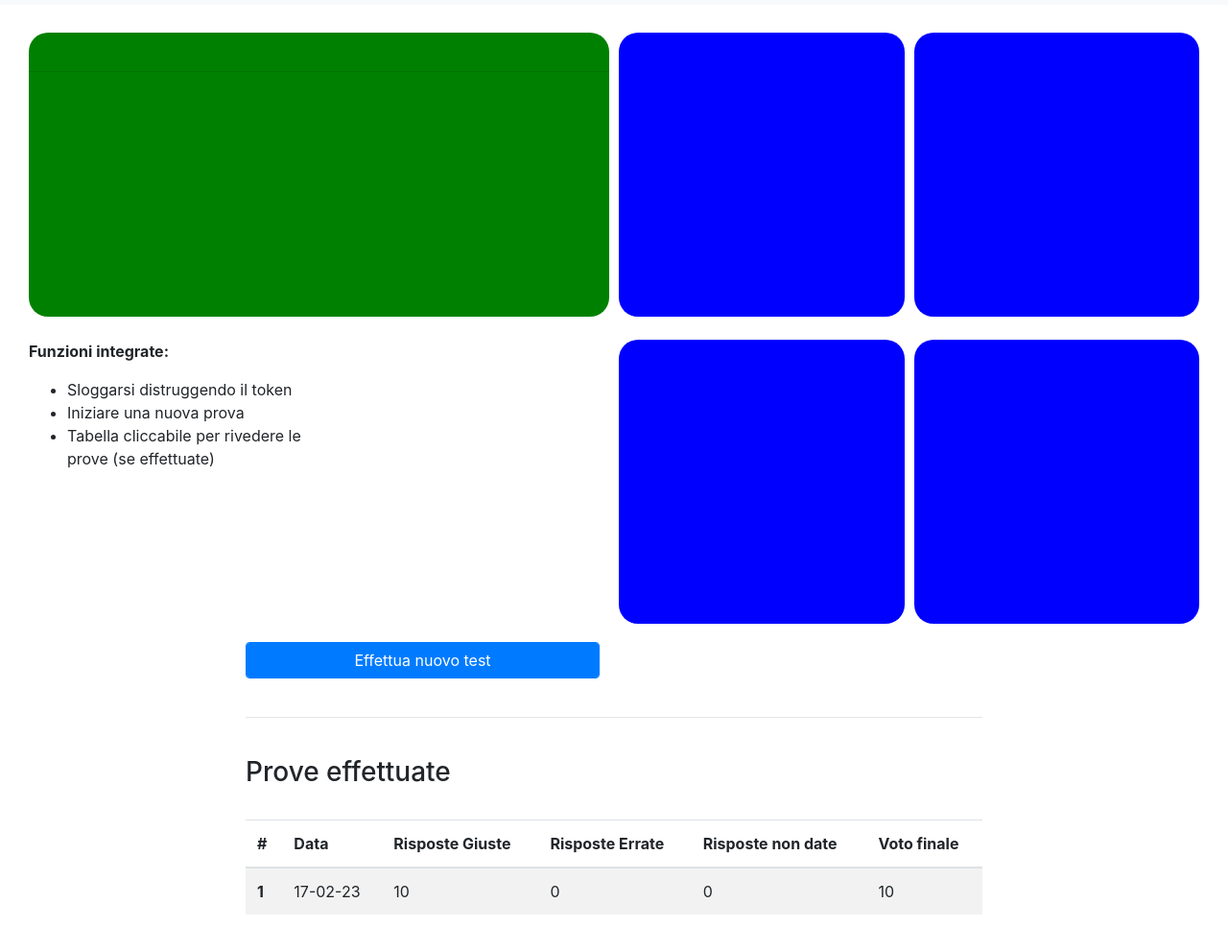
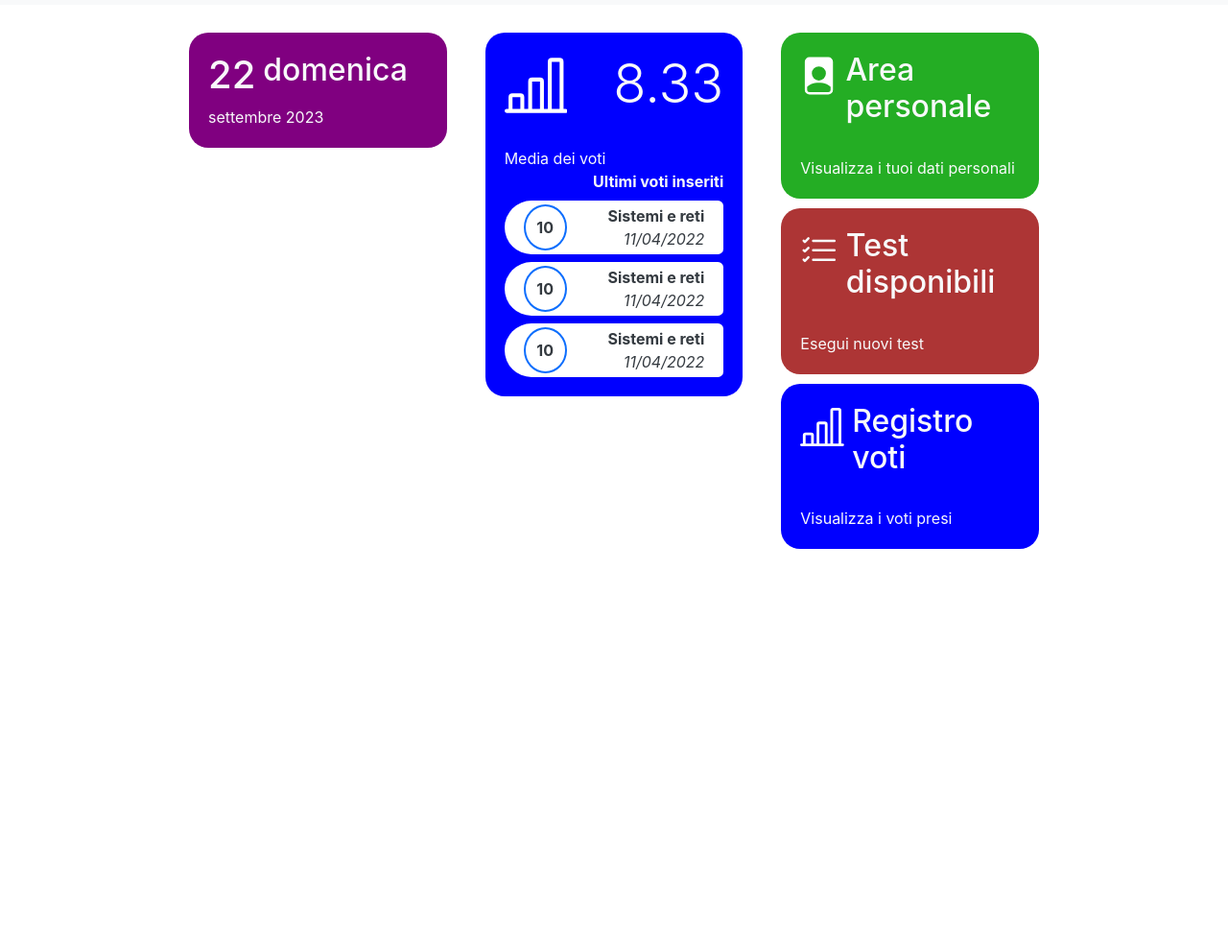
Before and after one commit to JustSani/ExamPlatform, a website: page static/html/personalPage.html in a window 1280 px wide. Shown: the part 89-1080 px from the top of the page at 96% size. After the commit the page ends 1026 px from the top, so only its background shows below. Drawn offline with nearby package versions, Linux system fonts and the light colour scheme; files that its build step writes are made by us from their sources; files whose address does not match are found by name.

Commit message:
Personal page update

```diff
--- a/static/html/personalPage.html
+++ b/static/html/personalPage.html
@@ -6,23 +6,36 @@
     <title>Zona personale</title>
 	<link rel="icon" href="img/icoVallauri.png" type="image/png" />
 	<link rel="stylesheet" href="fontawesome-free-5.11.2/css/all.css">
-    <link rel="stylesheet" href="bootstrap-4.2.1/css/bootstrap.min.css">
+    <link rel="stylesheet" href="https://cdn.jsdelivr.net/npm/bootstrap@4.3.1/dist/css/bootstrap.min.css" integrity="sha384-ggOyR0iXCbMQv3Xipma34MD+dH/1fQ784/j6cY/iJTQUOhcWr7x9JvoRxT2MZw1T" crossorigin="anonymous">
 
-    <script type="text/javascript" src="bootstrap-4.2.1/jquery/jquery.js"></script>
-    <script type="text/javascript" src="bootstrap-4.2.1/js/bootstrap.min.js"></script>
+    <script src="https://code.jquery.com/jquery-3.3.1.slim.min.js" integrity="sha384-q8i/X+965DzO0rT7abK41JStQIAqVgRVzpbzo5smXKp4YfRvH+8abtTE1Pi6jizo" crossorigin="anonymous"></script>
+	<script src="https://cdn.jsdelivr.net/npm/popper.js@1.14.7/dist/umd/popper.min.js" integrity="sha384-UO2eT0CpHqdSJQ6hJty5KVphtPhzWj9WO1clHTMGa3JDZwrnQq4sF86dIHNDz0W1" crossorigin="anonymous"></script>
+	<script src="https://cdn.jsdelivr.net/npm/bootstrap@4.3.1/dist/js/bootstrap.min.js" integrity="sha384-JjSmVgyd0p3pXB1rRibZUAYoIIy6OrQ6VrjIEaFf/nJGzIxFDsf4x0xIM+B07jRM" crossorigin="anonymous"></script>
     <script type="text/javascript" src="libreria.js"></script>
     <script type="text/javascript" src="personalPage.js"></script>
 
 	<style>
+		.vote-container{
+			border-radius: 100px 20px 20px 100px; background-color: white; min-height: 50px;
+		}
+		.vote-icon{
+			border: 2px solid #0d6efd;
+			min-width: 45px;min-height: 45px; align-items: center;
+		}
+		.vote-info{
+			text-align: right; width: 90%;
+		}
 		.card-option{
-			height: 40vh;
-			padding: 5px;
+			padding:5px;
+			min-height: 100px;
+			width: 100%;
 		}
 		.card-option:hover{
 			background-color: red;
 		}
 		.inner{
-			height: 37vh;
+			min-height: 90px;
+			padding: 20px;
 			border-radius: 20px 20px 20px 20px ;
 		}
 
@@ -62,67 +75,105 @@
 	</nav>
 	<br>
 
-	<div style="max-width: 1200px;" class="section">
+	<div style="max-width: 70vw" class="section">
 			<div class="row">
-				<div class="col-6 card-option"><div class="inner" style="background-color: green;">
-				<br><hr></div></div>
-				<div class="col-3 card-option"><div class="inner" style="background-color: blue;"></div></div>
-				<div class="col-3 card-option"><div class="inner" style="background-color: blue;"></div></div>
-			</div>
-			<div class="row">
-				<div class="col-3 card-option" >
-					<p><b>Funzioni integrate:</b></p>
-					<ul>
-					  <li>Sloggarsi distruggendo il token</li>
-					  <li>Iniziare una nuova prova</li>
-					  <li>Tabella cliccabile per rivedere le prove (se effettuate)</li>
-					</ul>
+				<div class="col-md-4">
+					<div class="card-option">
+						<div class="inner text-light" style="background-color: purple;">
+							<div class="d-flex justify-start" >
+								<h1>22</h1>
+								<h2 class="ml-2">domenica</h2>
+							</div>
+							settembre 2023
+						</div>
+					</div>
 				</div>
-				<div class="col-3 card-option"  ></div>
-				<div class="col-3 card-option"  ><div class="inner" style="background-color: blue;"></div></div>
-				<div class="col-3 card-option"  ><div class="inner" style="background-color: blue;"></div></div>
-			</div>
-	</div>
-
-	<div style="max-width: 60vw" class="section">
-		<div class="row">
-			<div class="col-6 blocks">
-				<button type="button" class="btn btn-primary form-control" id="startTest">Effettua nuovo test</button>
-			</div>
-			<div class="col-6">
+				<div class="col-md-4">
+					<div class="card-option">
+						<div class="inner text-light" style="background-color: blue;">
+							<div class="d-flex justify-start" >
+								<svg xmlns="http://www.w3.org/2000/svg" width="70" height="70" fill="white" class="bi bi-bar-chart-line mr-5" viewBox="0 0 16 16">
+									<path d="M11 2a1 1 0 0 1 1-1h2a1 1 0 0 1 1 1v12h.5a.5.5 0 0 1 0 1H.5a.5.5 0 0 1 0-1H1v-3a1 1 0 0 1 1-1h2a1 1 0 0 1 1 1v3h1V7a1 1 0 0 1 1-1h2a1 1 0 0 1 1 1v7h1V2zm1 12h2V2h-2v12zm-3 0V7H7v7h2zm-5 0v-3H2v3h2z"/>
+								</svg>
+								<br>
+								<h1 class="display-4">8.33</h1>
+							</div>
+							<br>
+							Media dei voti
+							<div class="d-flex justify-content-end">
+								<b>Ultimi voti inseriti</b>
+							</div>
+							<div class="d-flex text-dark p-1 vote-container mt-2" >
+								<div class="d-flex justify-content-center rounded-circle ml-3 vote-icon" ><b>10</b></div>
+								<div class="mr-3 vote-info">
+									<b>Sistemi e reti</b><br>
+									<i>11/04/2022</i>
+								</div>
+							</div>
+							<div class="d-flex text-dark p-1 vote-container mt-2" >
+								<div class="d-flex justify-content-center rounded-circle ml-3 vote-icon" ><b>10</b></div>
+								<div class="mr-3 vote-info">
+									<b>Sistemi e reti</b><br>
+									<i>11/04/2022</i>
+								</div>
+							</div>
+							<div class="d-flex text-dark p-1 vote-container mt-2" >
+								<div class="d-flex justify-content-center rounded-circle ml-3 vote-icon" ><b>10</b></div>
+								<div class="mr-3 vote-info">
+									<b>Sistemi e reti</b><br>
+									<i>11/04/2022</i>
+								</div>
+							</div>
+						</div>
+					</div>
+				</div>
+				<div class="col-md-4 ">
+					<div class="card-option">
+						<div class="inner text-light" style="background-color: rgb(36, 173, 36);">
+							<div class="d-flex justify-start" >
+								<svg xmlns="http://www.w3.org/2000/svg" width="50" height="50" fill="white" class="bi bi-file-person-fill mr-2" viewBox="0 0 16 16">
+									<path d="M12 0H4a2 2 0 0 0-2 2v12a2 2 0 0 0 2 2h8a2 2 0 0 0 2-2V2a2 2 0 0 0-2-2zm-1 7a3 3 0 1 1-6 0 3 3 0 0 1 6 0zm-3 4c2.623 0 4.146.826 5 1.755V14a1 1 0 0 1-1 1H4a1 1 0 0 1-1-1v-1.245C3.854 11.825 5.377 11 8 11z"/>
+								  </svg>
+								<br>
+								<h2 >Area personale</h2>
+							</div>
+							<br>
+							Visualizza i tuoi dati personali
+						</div>
+					</div>
+					<div class="card-option">
+						<div class="inner text-light" style="background-color: rgb(173, 53, 53);">
+							<div class="d-flex justify-start" >
+								<svg xmlns="http://www.w3.org/2000/svg" width="50" height="50" fill="currentColor" class="bi bi-list-check mr-2" viewBox="0 0 16 16">
+									<path fill-rule="evenodd" d="M5 11.5a.5.5 0 0 1 .5-.5h9a.5.5 0 0 1 0 1h-9a.5.5 0 0 1-.5-.5zm0-4a.5.5 0 0 1 .5-.5h9a.5.5 0 0 1 0 1h-9a.5.5 0 0 1-.5-.5zm0-4a.5.5 0 0 1 .5-.5h9a.5.5 0 0 1 0 1h-9a.5.5 0 0 1-.5-.5zM3.854 2.146a.5.5 0 0 1 0 .708l-1.5 1.5a.5.5 0 0 1-.708 0l-.5-.5a.5.5 0 1 1 .708-.708L2 3.293l1.146-1.147a.5.5 0 0 1 .708 0zm0 4a.5.5 0 0 1 0 .708l-1.5 1.5a.5.5 0 0 1-.708 0l-.5-.5a.5.5 0 1 1 .708-.708L2 7.293l1.146-1.147a.5.5 0 0 1 .708 0zm0 4a.5.5 0 0 1 0 .708l-1.5 1.5a.5.5 0 0 1-.708 0l-.5-.5a.5.5 0 0 1 .708-.708l.146.147 1.146-1.147a.5.5 0 0 1 .708 0z"/>
+								  </svg>
+								<br>
+								<h2 >Test disponibili</h2>
+							</div>
+							<br>
+							Esegui nuovi test
+						</div>
+					</div>
+					<div class="card-option">
+						<div class="inner text-light" style="background-color: blue;">
+							<div class="d-flex justify-start" >
+								<svg xmlns="http://www.w3.org/2000/svg" width="50" height="50" fill="white" class="bi bi-bar-chart-line mr-2" viewBox="0 0 16 16">
+									<path d="M11 2a1 1 0 0 1 1-1h2a1 1 0 0 1 1 1v12h.5a.5.5 0 0 1 0 1H.5a.5.5 0 0 1 0-1H1v-3a1 1 0 0 1 1-1h2a1 1 0 0 1 1 1v3h1V7a1 1 0 0 1 1-1h2a1 1 0 0 1 1 1v7h1V2zm1 12h2V2h-2v12zm-3 0V7H7v7h2zm-5 0v-3H2v3h2z"/>
+								</svg>
+								<br>
+								<h2 >Registro voti</h2>
+							</div>
+							<br>
+							Visualizza i voti presi
+						</div>
+					</div>
+				</div>
 
 
 			</div>
-		</div>
-		<br>
-		<hr >
-		<br>
-		<h3>Prove effettuate</h3>
-		<br>
-		<table id="tableProve" class="table table-striped table-hover" >
-			<thead>
-			  <tr>
-				<th scope="col">#</th>
-				<th scope="col">Data</th>
-				<th scope="col">Risposte Giuste</th>
-				<th scope="col">Risposte Errate</th>
-				<th scope="col">Risposte non date</th>
-				<th scope="col">Voto finale</th>
-			  </tr>
-			</thead>
-			<tbody id="tbodyTable">
-			  <tr>
-				<th scope="row">1</th>
-				<td>17-02-23</td>
-				<td>10</td>
-				<td>0</td>
-				<td>0</td>
-				<td>10</td>
-			  </tr>
-			</tbody>
-		  </table>
 
 	</div>
+
 
 	<br><br><br><br><br><br><br><br><br><br><br><br><br><br><br>
 </body>
```
